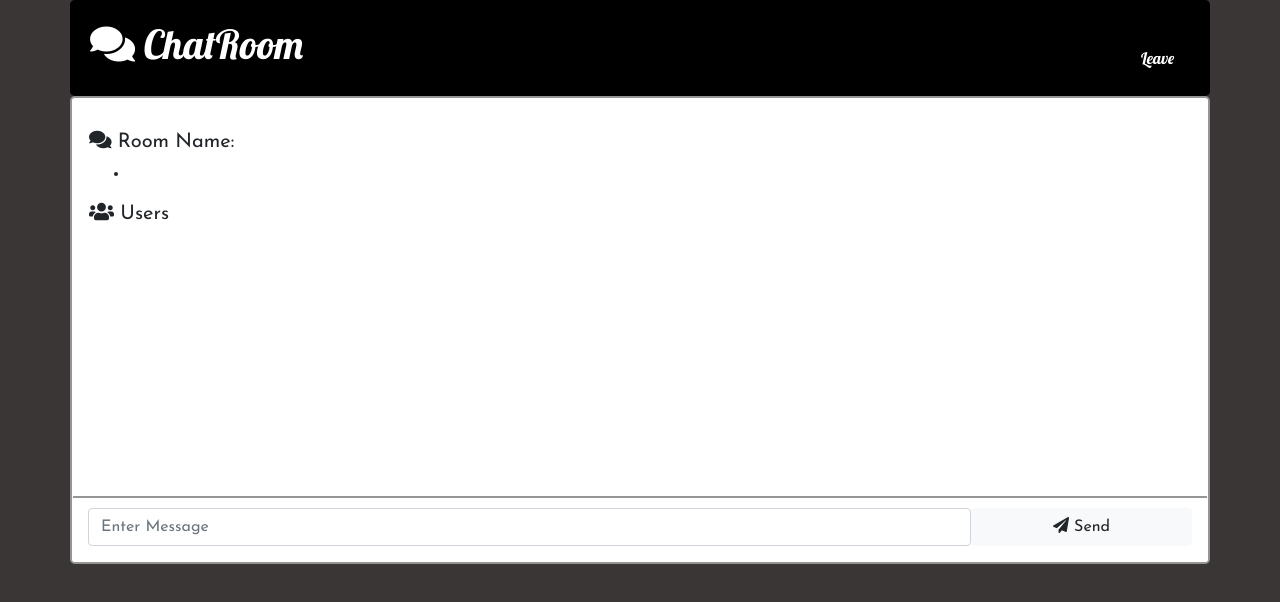
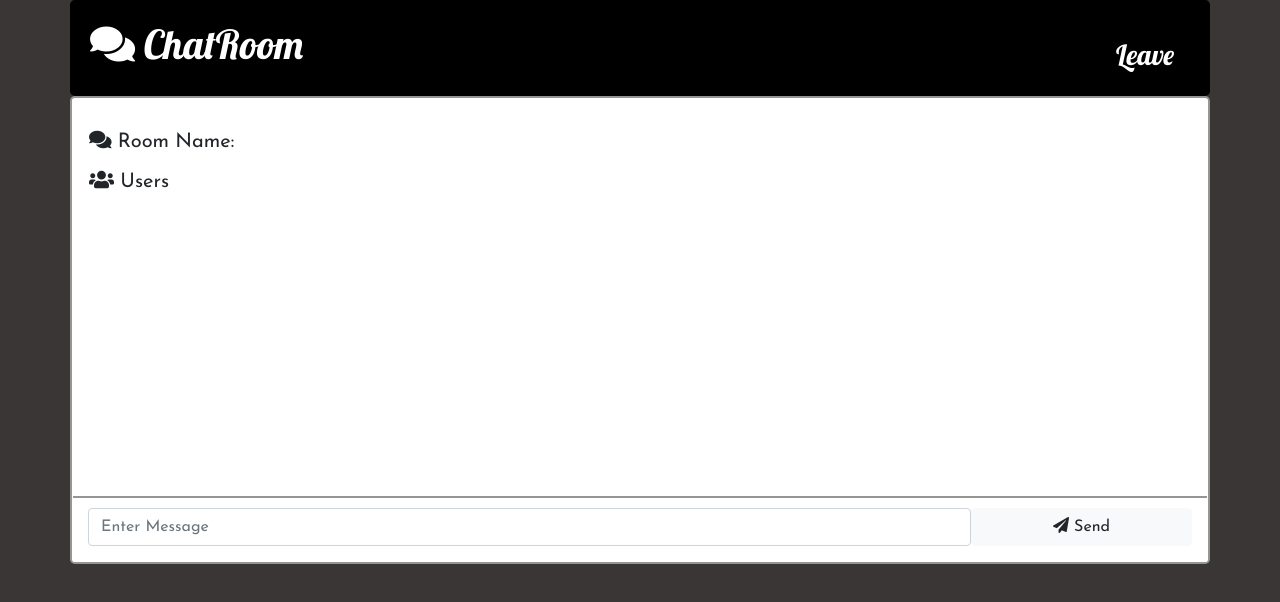
Before and after one commit to BinongKBey/Chatroom, a website: page public/chat.html in a window 1280 px wide. Drawn offline with nearby package versions, Linux system fonts and the light colour scheme; no server answers.

Commit message:
Few code fix

```diff
--- a/public/chat.html
+++ b/public/chat.html
@@ -22,7 +22,7 @@
     <header class="jumbotron">
       <h1><i class="fas fa-comments"></i> ChatRoom</h1>
       <a class="nav-link" href="index.html">
-        <h3></h3>Leave
+        <h3>Leave</h3>
       </a>
     </header>
     <main class="main-cont">
@@ -32,7 +32,7 @@
           style="padding: 1em;font-size: medium !important;border-bottom: 2px solid rgba(95, 95, 95, 0.658);">
           <h5><i class="fas fa-comments"></i> Room Name:</h5>
           <ul>
-            <li>
+            <li style="list-style-type: none;">
               <h5 id="room-name"></h5>
             </li>
           </ul>
```
Also changed, not shown: public/index.html (+2 -1 lines).
